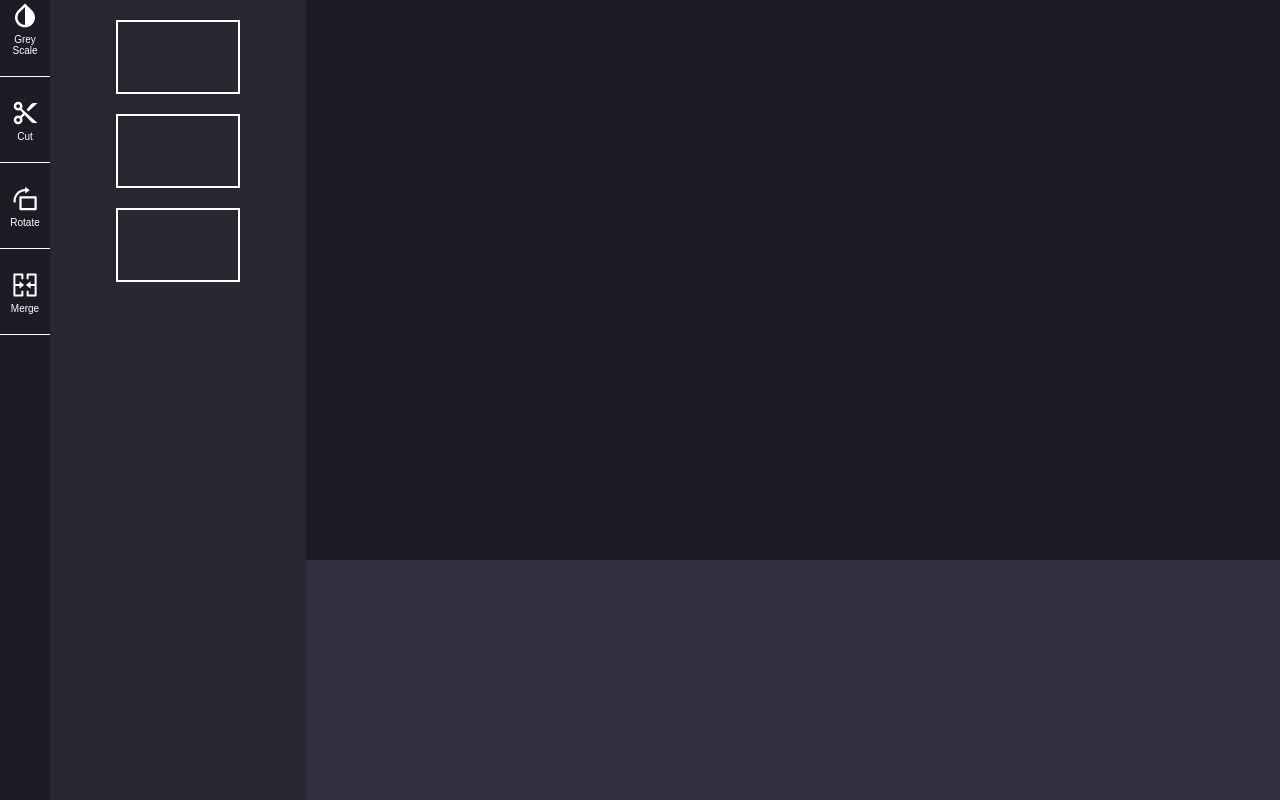
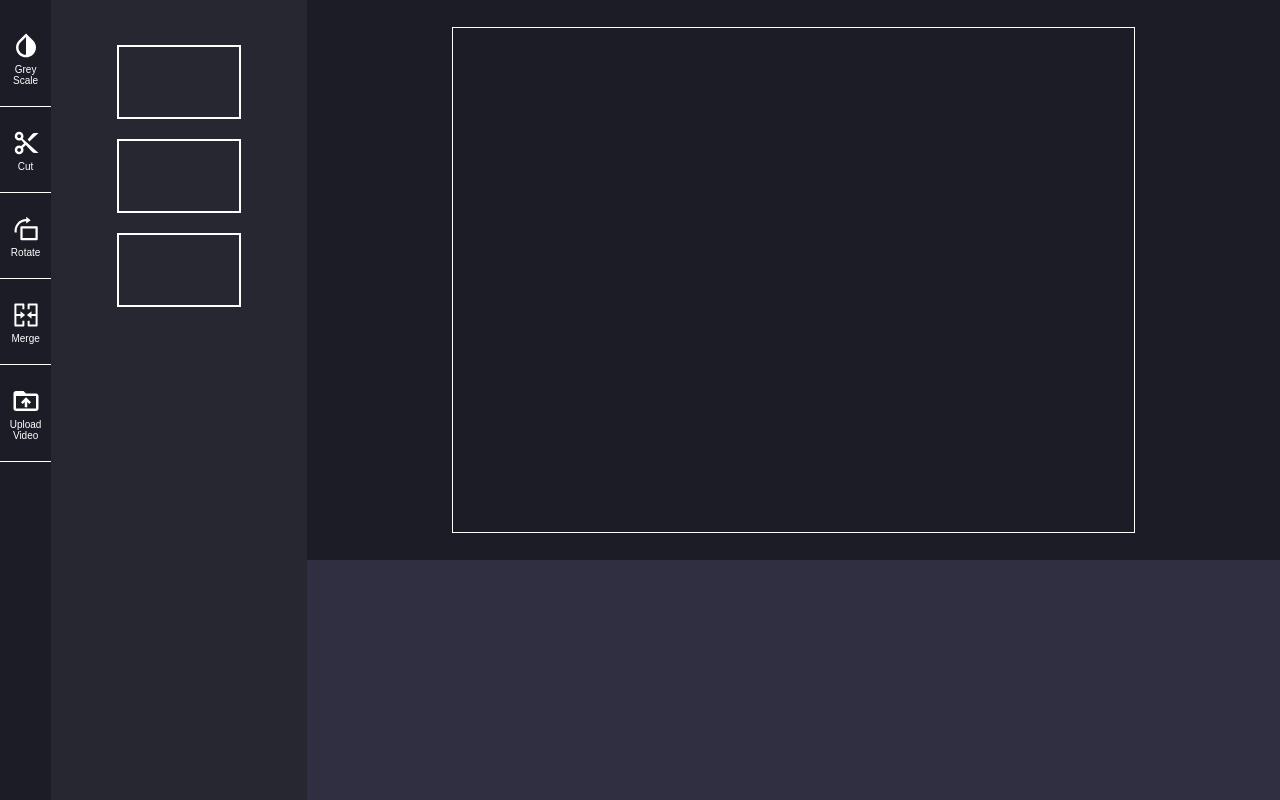
Before and after one commit to VibhorJaiswal/video-editor-pro, a React (Create React App) app in the folder video-editor-pro/: page / in a window 1280 px wide. Built offline with nearby package versions, Linux system fonts and the light colour scheme.

Commit message:
current video div done

```diff
--- a/video-editor-pro/src/AllVideosDiv.js
+++ b/video-editor-pro/src/AllVideosDiv.js
@@ -1,23 +1,14 @@
-import allvideosdiv from './css/allvideosdiv.module.css'
+import allvideosdiv from "./css/allvideosdiv.module.css";
 
-function AllVideosDiv()
-{
-    return (
-        <div className={allvideosdiv.area}>
-
-            <div className={allvideosdiv.videoThumbnail}>
-
-            </div>
-
-            <div className={allvideosdiv.videoThumbnail}>
-
-            </div>
-
-            <div className={allvideosdiv.videoThumbnail}>
-
-            </div>
-        </div>
-    )
+function AllVideosDiv() {
+  return (
+    <div className={allvideosdiv.area}>
+      <div style={{ height: "25px" }}></div> {/*To add padding */}
+      <div className={allvideosdiv.videoThumbnail}></div>
+      <div className={allvideosdiv.videoThumbnail}></div>
+      <div className={allvideosdiv.videoThumbnail}></div>
+    </div>
+  );
 }
 
-export default AllVideosDiv
+export default AllVideosDiv;
--- a/video-editor-pro/src/CurrentVideoDiv.js
+++ b/video-editor-pro/src/CurrentVideoDiv.js
@@ -3,7 +3,12 @@ import currentvideodiv from './css/currentvideodiv.module.css'
 function CurrentVideoDiv()
 {
     return (
-        <div className={currentvideodiv.area}></div>
+        <div className={currentvideodiv.area}>
+
+
+            <video className={currentvideodiv.videoStyle}></video>
+
+        </div>
     )
 }
 
--- a/video-editor-pro/src/ToolsDiv.js
+++ b/video-editor-pro/src/ToolsDiv.js
@@ -1,5 +1,5 @@
 import toolsdiv from "./css/toolsdiv.module.css";
-import { MdOutlineInvertColors } from "react-icons/md";
+import { MdOutlineInvertColors, MdDriveFolderUpload } from "react-icons/md";
 import { BiCut } from "react-icons/bi";
 import {AiOutlineRotateRight, AiOutlineMergeCells} from 'react-icons/ai'
 
@@ -7,6 +7,8 @@ function ToolsDiv() {
 
   return (
     <div className={toolsdiv.area}>
+
+      <div style={{height: '30px'}}></div> {/*To add padding */}
 
       <button className={toolsdiv.toolsButton}>
         <MdOutlineInvertColors size={30} color="white" />
@@ -29,6 +31,11 @@ function ToolsDiv() {
         <p>Merge</p>
       </button>
 
+      <button className={toolsdiv.toolsButton}>
+        <MdDriveFolderUpload size={30} color="white" />
+        <p>Upload Video</p>
+      </button>
+
     </div>
   );
 }
--- a/video-editor-pro/src/css/currentvideodiv.module.css
+++ b/video-editor-pro/src/css/currentvideodiv.module.css
@@ -1,5 +1,17 @@
 .area{
-    width: 100%;
+    width: 76vw;
     height: 70vh;
     background: #1C1C26;
+    float: right;
+
+    display: flex;
+    align-items: center;
+    justify-content: center;
+
 }
+
+.videoStyle{
+    height: 90%;
+    width: 70%;
+    border: 1px solid white;
+}
--- a/video-editor-pro/src/css/timelinediv.module.css
+++ b/video-editor-pro/src/css/timelinediv.module.css
@@ -1,5 +1,6 @@
 .area{
-    width: 100%;
+    width: 76vw;
     height: 30vh;
     background: #2f2f41;
+    float: right;
 }
--- a/video-editor-pro/src/css/toolsdiv.module.css
+++ b/video-editor-pro/src/css/toolsdiv.module.css
@@ -1,6 +1,6 @@
 .area{
     height: 100vh;
-    width: 50px;
+    width: 4vw;
     background: #1C1C26;
     float: left;
 
```
